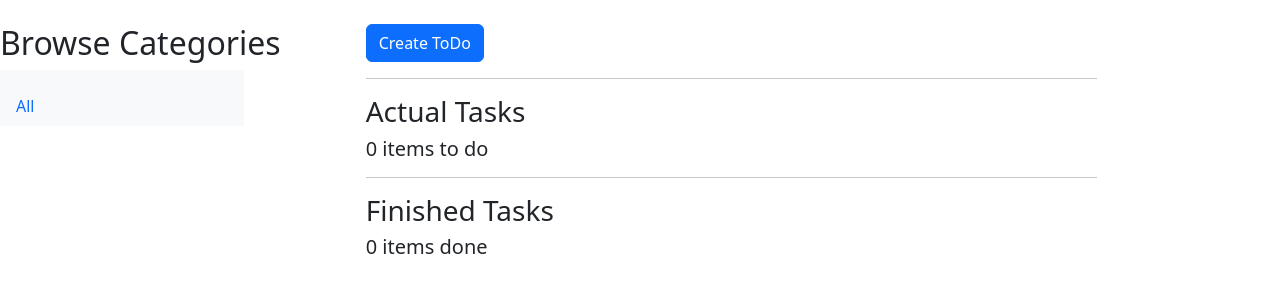
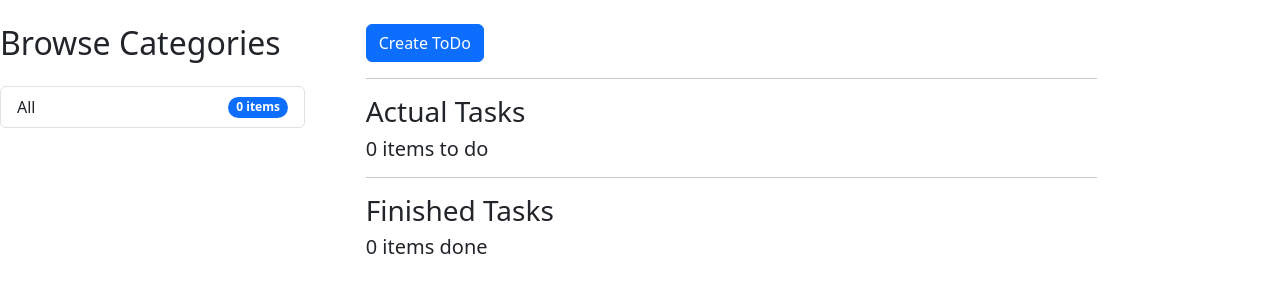
Before and after one commit to shmicer/polls, a Django app: page /todo/view in a window 1280 px wide. Shown: the part 71-371 px from the top of the page. Run offline with Django 4.2, Linux system fonts and the light colour scheme; the visitor is signed in with stand-in values (Sample User, id 1); data that the repository does not hold is empty; some libraries are stand-ins or nearby versions.

Commit message:
Add classView to categories and fix some bugs

```diff
--- a/app/todo/models.py
+++ b/app/todo/models.py
@@ -9,8 +9,8 @@ class Category(models.Model):
     slug = models.SlugField(max_length=255, unique=True, db_index=True, verbose_name='URL')
 
     class Meta:
-        verbose_name = "Category"
-        verbose_name_plural = "Categories"
+        verbose_name = 'Category'
+        verbose_name_plural = 'Categories'
 
     def __str__(self):
         return self.name
@@ -26,7 +26,7 @@ class ToDoList(models.Model):
     updated = models.DateTimeField(auto_now=True)
     created = models.DateTimeField(auto_now_add=True)
     is_done = models.BooleanField(default=False)
-    due_date = models.DateField(default=timezone.now().strftime("%Y-%m-%d"))
+    due_date = models.DateField(default=timezone.now().strftime('%Y-%m-%d'))
     category = models.ForeignKey(Category, on_delete=models.SET_NULL, null=True)
 
     class Meta:
--- a/app/todo/templates/todo/categories_component.html
+++ b/app/todo/templates/todo/categories_component.html
@@ -2,22 +2,24 @@
           <div class="categories__header">
             <h2>Browse Categories</h2>
           </div>
-<nav id="sidebarMenu" class="col-md-6 col-lg-8 d-md-block bg-light mb-4">
+<nav id="sidebarMenu" class="col-lg-10 mb-4">
       <div class="position-sticky pt-3">
-        <ul class="nav flex-column">
-            <li class="nav-item">
+        <ul class="list-group">
+            <li class="list-group-item d-flex justify-content-between align-items-center">
                 <a class="nav-link active" aria-current="page" href="{% url 'view' %}">
                   All
                 </a>
+                <span class="badge bg-primary rounded-pill">{{ cat_actual_items.count }} items</span>
             </li>
+
              {% for category in categories %}
-          <li class="nav-item">
-            <a class="nav-link active" aria-current="page" href="{{ category.get_absolute_url }}">
-              {{ category.name }}
-            </a>
-          </li>
+                 <li class="list-group-item d-flex justify-content-between align-items-center">
+                    <a class="nav-link active" aria-current="page" href="{{ category.get_absolute_url }}">
+                    {{ category.name }}
+                    </a>
+                    <span class="badge bg-primary rounded-pill">{{ cat_actual_items.count }}</span>
+                </li>
             {% endfor %}
-
         </ul>
       </div>
     </nav>
--- a/app/todo/templates/todo/home.html
+++ b/app/todo/templates/todo/home.html
@@ -23,9 +23,9 @@
             <hr>
             <h3>Actual Tasks</h3>
             <h5>
-                {{ actual_items.count }} items to do
+                {{ cat_actual_items.count }} items to do
             </h5>
-                {% for item in actual_items %}
+                {% for item in items %}
                     {% if request.user == item.host and not item.is_done %}
                     <div>
                     <a href="#" class="list-group-item list-group-item-action d-flex gap-3 py-3" aria-current="true">
@@ -54,9 +54,9 @@
     <div>
         <h3>Finished Tasks</h3>
             <h5>
-                {{ finished_items.count }} items done
+                {{ cat_finished_items.count }} items done
             </h5>
-        {% for item in finished_items %}
+        {% for item in cat_finished_items %}
                     {% if request.user == item.host %}
                     <div>
                     <a href="#" class="list-group-item list-group-item-success list-group-item-action d-flex gap-3 py-3" aria-current="true">
--- a/app/todo/templates/todo/todo_form.html
+++ b/app/todo/templates/todo/todo_form.html
@@ -12,7 +12,7 @@
       </div>
       <div class="mb-3">
         <label for="category" class="form-label">Category</label>
-        <input type="text" name="category" value="{{ todo.category.name }}" required class="form-control" id="category" list="category-list">
+        <input type="text" name="category" value="{{ todo.category.name }}" class="form-control" id="category" list="category-list">
         <datalist id="category-list">
           {% for category in categories %}
             <select class="form-select" aria-label="Default select example" id="category">
--- a/app/todo/urls.py
+++ b/app/todo/urls.py
@@ -10,5 +10,5 @@ urlpatterns = [
     path('update-item/<int:pk>/', views.update_todo, name='update-item'),
     path('finish/<int:pk>/', views.mark_as_done, name='finish'),
     path('delete-item/<int:pk>/', views.delete_todo, name='delete-item'),
-    path('category/<slug:cat_slug>', views.CategoryView.as_view(), name='category'),
+    path('<slug:cat_slug>', views.CategoryView.as_view(), name='category'),
     ]
--- a/app/todo/views.py
+++ b/app/todo/views.py
@@ -1,11 +1,10 @@
 from django.contrib.auth.views import LoginView
 from django.shortcuts import render, redirect
-from django.urls import reverse_lazy
 
 from .models import ToDoList, Category
 from django.contrib.auth import logout, login
-from django.contrib.auth.decorators import login_required
 from django.views.generic import ListView, CreateView
+from django.contrib.auth.mixins import LoginRequiredMixin
 
 from .forms import TodoForm, RegisterUserForm, LoginUserForm
 
@@ -30,37 +29,43 @@ def logout_user(request):
     return redirect('login')
 
 
-class TodoAppView(ListView):
+class TodoAppView(LoginRequiredMixin, ListView):
     model = ToDoList
-    context_object_name = 'actual_items'
+    context_object_name = 'items'
     template_name = 'todo/home.html'
 
     def get_context_data(self, **kwargs):
         context = super().get_context_data(**kwargs)
-        context['finished_items'] = ToDoList.objects.filter(is_done=True)
+        context['cat_actual_items'] = ToDoList.objects.filter(host=self.request.user, is_done=False)
+        context['cat_finished_items'] = ToDoList.objects.filter(host=self.request.user, is_done=True)
         context['title'] = 'ToDo List'
         context['categories'] = Category.objects.all()
         return context
 
 
-class CategoryView(ListView):
+class CategoryView(LoginRequiredMixin, ListView):
     model = ToDoList
-    context_object_name = 'actual_items'
+    context_object_name = 'items'
     template_name = 'todo/home.html'
 
     def get_context_data(self, **kwargs):
         context = super().get_context_data(**kwargs)
-        context['title'] = f"ToDo Category - {str(context['actual_items'][0].category)}"
+        context['categories'] = Category.objects.all()
+        context['cat_actual_items'] = ToDoList.objects.filter(host=self.request.user, is_done=False, category__slug=self.kwargs['cat_slug'])
+        context['cat_finished_items'] = ToDoList.objects.filter(host=self.request.user, is_done=True, category__slug=self.kwargs['cat_slug'])
+        context['title'] = f'ToDo Category {str(self.kwargs["cat_slug"])}'
         return context
 
     def get_queryset(self):
-        return ToDoList.objects.filter(category__slug=self.kwargs['cat_slug'])
+        cat_items = ToDoList.objects.filter(category__slug=self.kwargs['cat_slug'])
+        return cat_items
 
 
 def add_todo_view(request):
     categories = Category.objects.all()
+    title = 'Create ToDo'
+    form = TodoForm()
     if request.method == 'POST':
-        form = TodoForm()
         category_name = request.POST.get('category')
         category, created = Category.objects.get_or_create(name=category_name, slug=category_name)
         ToDoList.objects.create(
@@ -73,24 +78,27 @@ def add_todo_view(request):
         return redirect('view')
     else:
         form = TodoForm()
-    context = {'form': form, 'categories': categories}
+    context = {'form': form, 'categories': categories, 'title': title}
     return render(request, 'todo/todo_form.html', context)
 
 
 def update_todo(request, pk):
     todo = ToDoList.objects.get(id=pk)
+    title = 'Update ToDo'
     categories = Category.objects.all()
+    form = TodoForm(instance=todo)
     if request.method == 'POST':
         category_name = request.POST.get('category')
         category, created = Category.objects.get_or_create(name=category_name)
-        ToDoList.objects.update(
-            title=request.POST.get('title'),
-            category=category,
-            content=request.POST.get('content'),
-            due_date=request.POST.get('due_date')
-        )
+        todo.title = request.POST.get('title')
+        todo.category = category
+        todo.content = request.POST.get('content')
+        todo.due_date = request.POST.get('due_date')
+        todo.save()
         return redirect('view')
-    context = {'categories': categories, 'todo': todo}
+    else:
+        form = TodoForm()
+    context = {'categories': categories, 'todo': todo, 'form': form, 'title': title}
     return render(request, 'todo/todo_form.html', context)
 
 
```
